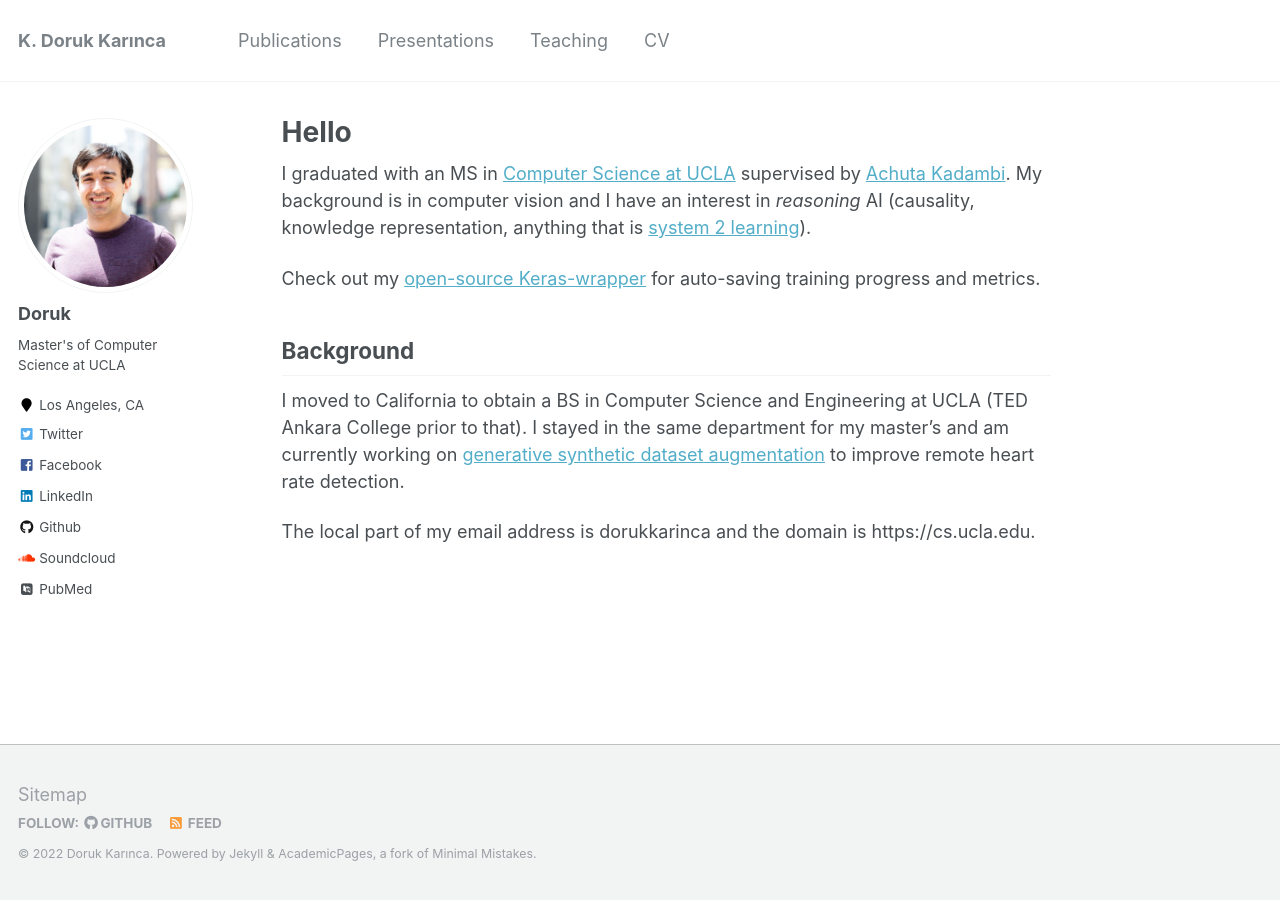
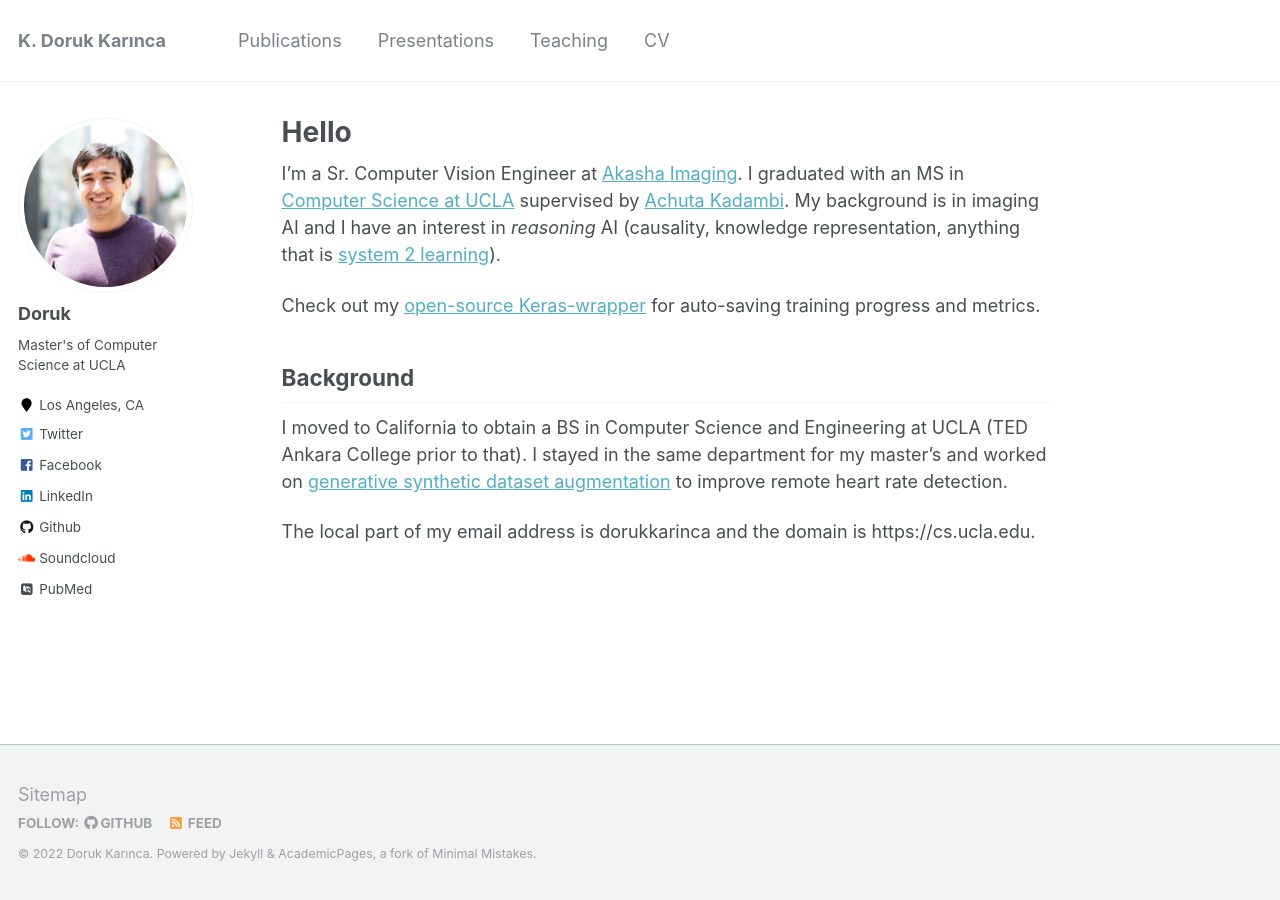
Before and after one commit to dorukkarinca/dorukkarinca.github.io, a Jekyll site: the page built from _pages/about.md, in a window 1280 px wide. Built offline with Jekyll 4.4.1, drawn with Linux system fonts in a browser that asks for light colours; some web fonts are replaced.

Commit message:
add Akasha, rewrite MS in past tense

```diff
--- a/_pages/about.md
+++ b/_pages/about.md
@@ -8,12 +8,12 @@ redirect_from:
   - /about.html
 ---
 
-I graduated with an MS in [Computer Science at UCLA](https://cs.ucla.edu) supervised by [Achuta Kadambi](https://visual.ee.ucla.edu). My background is in computer vision and I have an interest in *reasoning* AI (causality, knowledge representation, anything that is [system 2 learning](https://bdtechtalks.com/2019/12/23/yoshua-bengio-neurips-2019-deep-learning/)).
+I'm a Sr. Computer Vision Engineer at [Akasha Imaging](https://akasha.im). I graduated with an MS in [Computer Science at UCLA](https://cs.ucla.edu) supervised by [Achuta Kadambi](https://visual.ee.ucla.edu). My background is in imaging AI and I have an interest in *reasoning* AI (causality, knowledge representation, anything that is [system 2 learning](https://bdtechtalks.com/2019/12/23/yoshua-bengio-neurips-2019-deep-learning/)).
 
 Check out my [open-source Keras-wrapper](https://github.com/dorukkarinca/keras-buoy) for auto-saving training progress and metrics.
 
 Background
 ------
-I moved to California to obtain a BS in Computer Science and Engineering at UCLA (TED Ankara College prior to that). I stayed in the same department for my master's and am currently working on [generative synthetic dataset augmentation](https://dorukkarinca.com/publication/2021-06-10-overcoming-difficulty-in-obtaining) to improve remote heart rate detection.
+I moved to California to obtain a BS in Computer Science and Engineering at UCLA (TED Ankara College prior to that). I stayed in the same department for my master's and worked on [generative synthetic dataset augmentation](https://dorukkarinca.com/publication/2021-06-10-overcoming-difficulty-in-obtaining) to improve remote heart rate detection.
 
 The local part of my email address is dorukkarinca and the domain is https://cs.ucla.edu.
```
